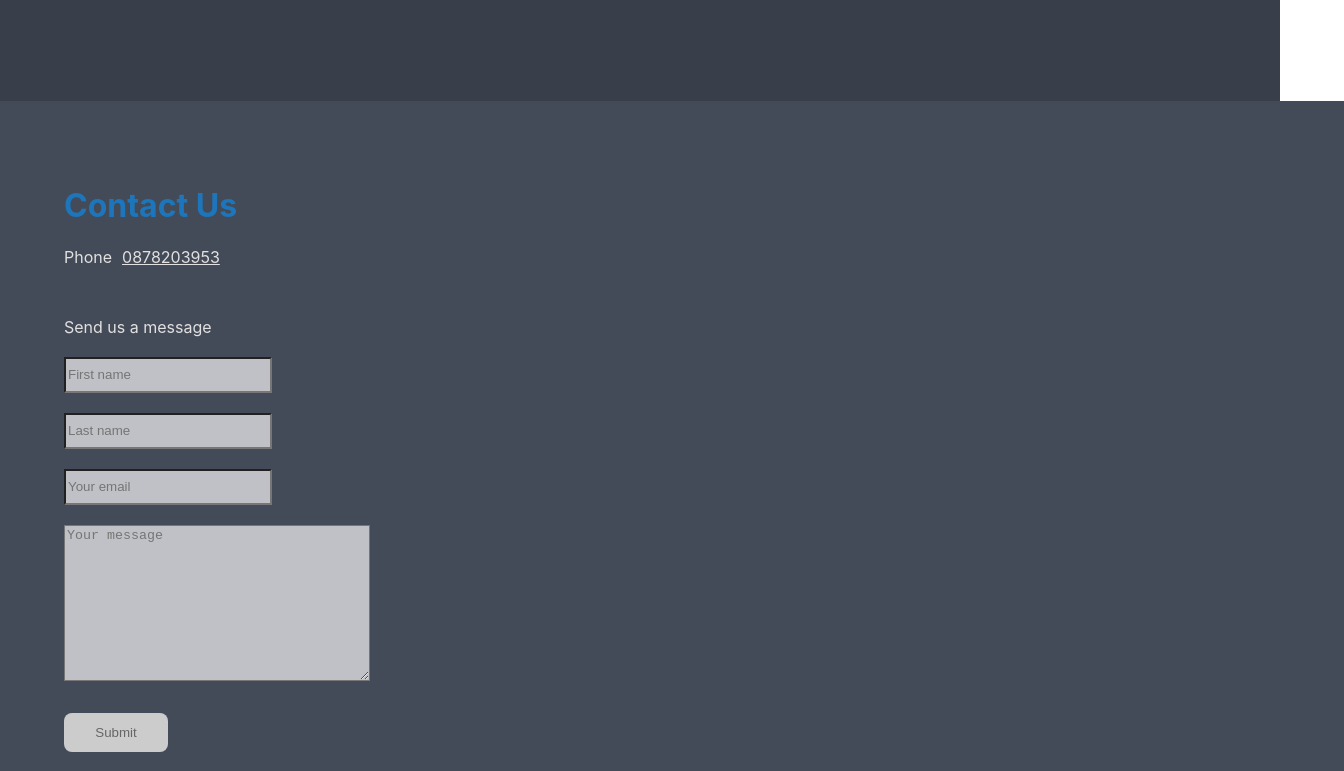
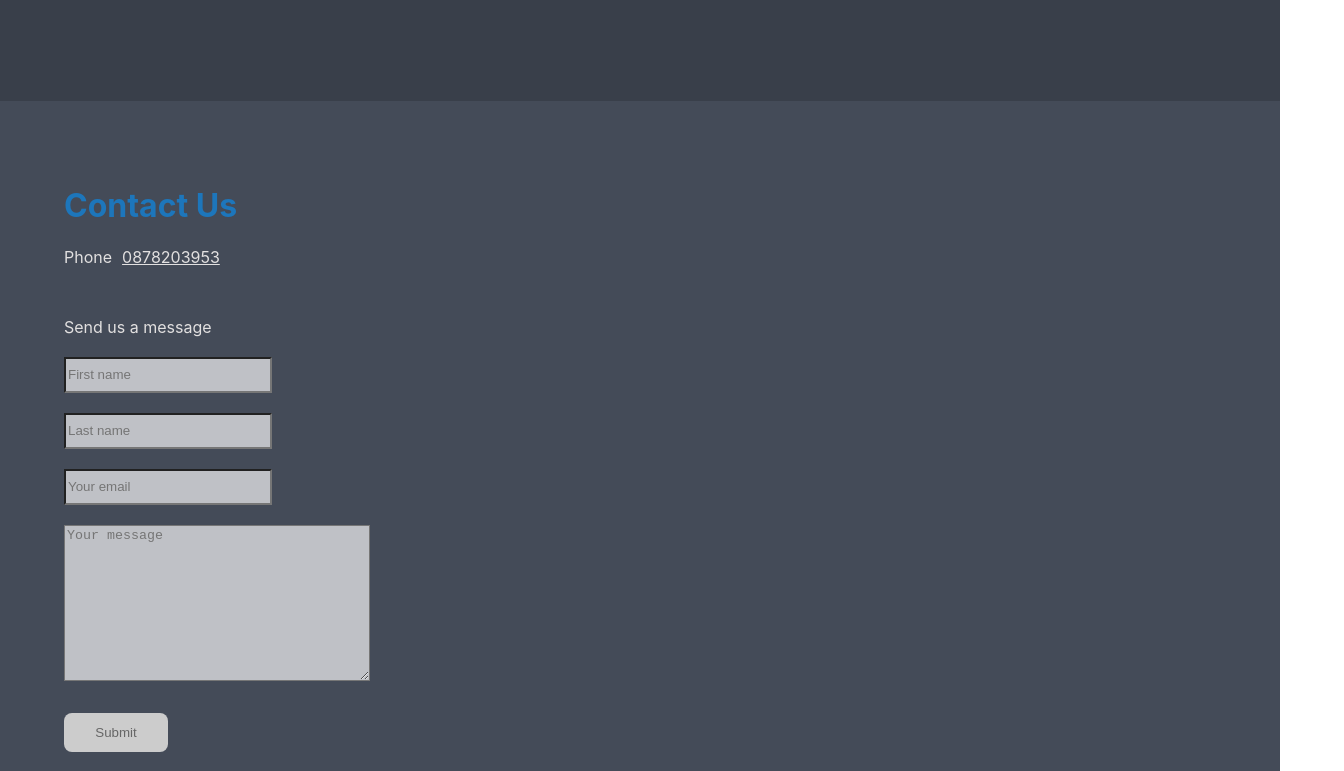
Before and after one commit to richph9531/hydrolife, a React (Create React App) app: page / in a window 1280 px wide. Shown: the part 749-1520 px from the top of the page, 1344 px wide, since content can reach past the window. Built offline with nearby package versions, Linux system fonts and the light colour scheme.

Commit message:
fix: page width

```diff
--- a/src/styles/ContactUs.module.css
+++ b/src/styles/ContactUs.module.css
@@ -4,10 +4,11 @@
   padding-bottom: 5%;
   display: flex;
   flex-direction: column;
-  width: 100%;
+  width: 100vw;
   align-items: left;
   background-color: #444b58;
   color: #1d76bb;
+  box-sizing: border-box;
 }
 
 .PhoneContainer {
--- a/src/styles/Home.module.css
+++ b/src/styles/Home.module.css
@@ -1,5 +1,6 @@
 .Home {
-  padding: 5% 5%;
+  padding-top: 5%;
+  padding-left: 5%;
   margin-top: 50px;
   box-sizing: border-box;
   width: 100vw;
--- a/src/styles/PageHeader.module.css
+++ b/src/styles/PageHeader.module.css
@@ -8,7 +8,7 @@
   position: fixed;
   top: 0;
   left: 0;
-  width: 100%;
+  width: 100vw;
 }
 
 .LogoContainer {
```
